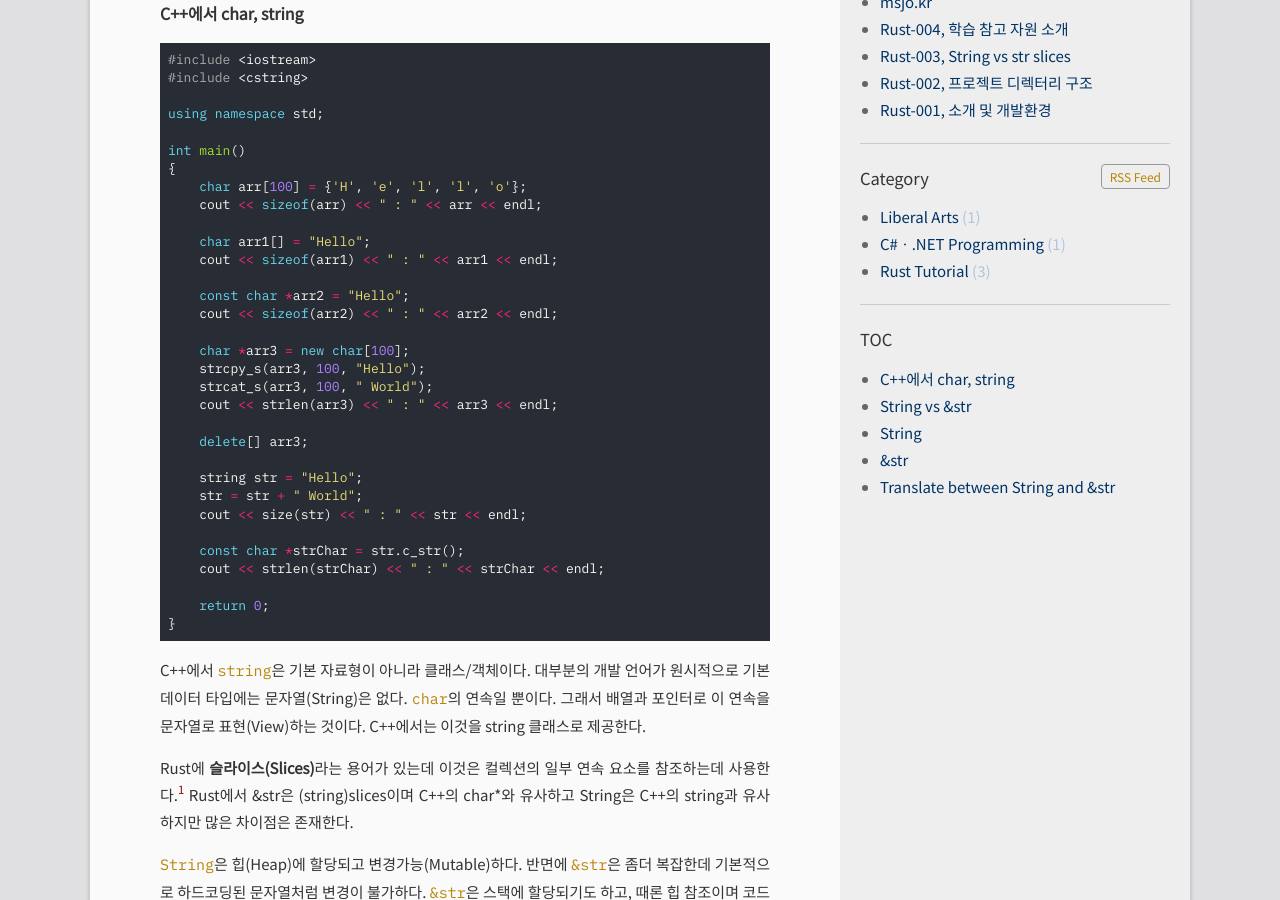
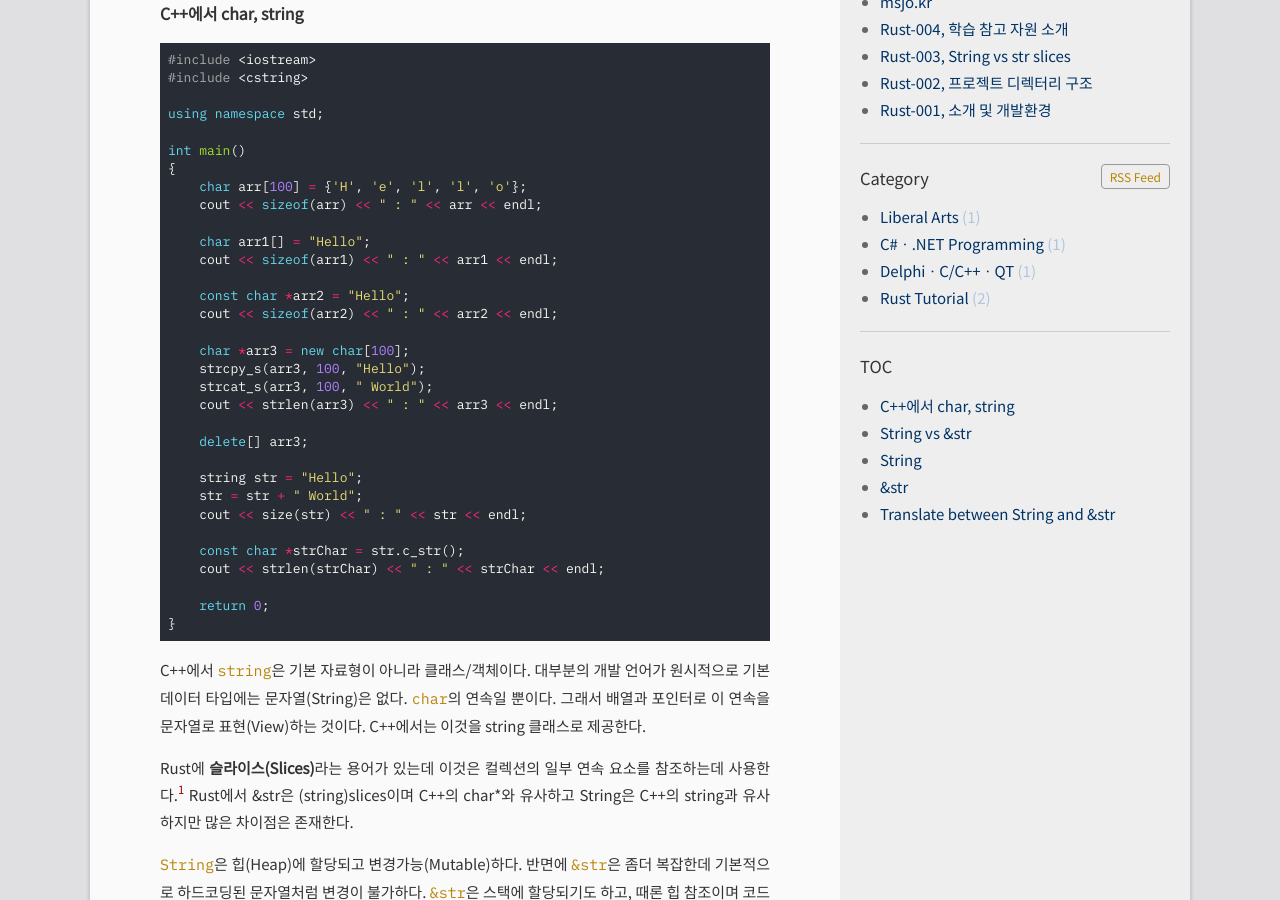
Before and after one commit to DebugJO/rustlang, a Jekyll site: the page built from _posts/2022-02-20-1.md, in a window 1280 px wide and 900 px high, scrolled down 477 px. Built offline with Jekyll 4.4.1, drawn with Linux system fonts in a browser that asks for light colours.

Commit message:
Update 2022-02-20-1.md

```diff
--- a/_posts/2022-02-20-1.md
+++ b/_posts/2022-02-20-1.md
@@ -1,7 +1,7 @@
 ---
 layout: post
 title:  "Rust-003, String vs str slices"
-categories: [Rust Tutorial]
+categories: [DelphiㆍC/C++ㆍQT]
 ---
 
 기본 강좌 연재에 들어가기에 앞서 문자열에 대한 설명을 먼저 다루고자 한다. 최신 개발 언어의 특징은 고전적인 컴파일러(C/C\+\+)가 아닌 바로 실무에 사용할 수 있도록 필요한 라이브러리가 포함된 프레임워크 형태로 제공되고 메모리 관리 또한 GC(garbage collection) 형태가 많다. 개발자는 바로 실무에 유용한 함수를 사용(적용)하면 되는 것이다.
```
